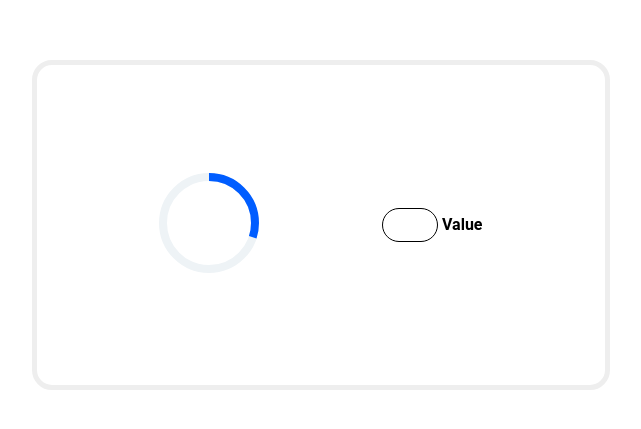
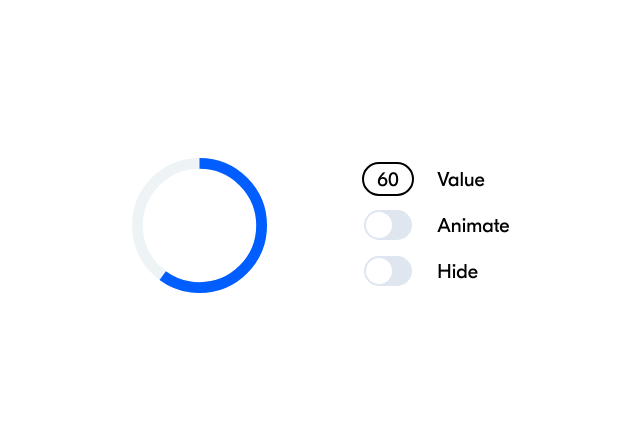
Before and after one commit to Andrpre/progress-block, a website built with Vite: page index.html in a window 1280 px wide. Shown: the part 175-604 px from the top of the page, without its empty margins (319-960 px from the left). Built offline with nearby package versions, Linux system fonts and the light colour scheme.

Commit message:
feat: implemented a ProgressBlock and a control panel for it

```diff
--- a/index.html
+++ b/index.html
@@ -8,15 +8,25 @@
   </head>
   <body>
     <main class="main">
-      <div class="progress">
-        <div class="spinner"></div>
+      <section class="wrapper">
+        <div class="progress"></div>
         <div class="controls">
-          <label class="controls__value">
-            <input type="number" min="0" max="100" class="controls__value-input">
-            Value
+          <label class="controls__number">
+            <input type="number" min="0" max="100" value="60" id="input-value" class="controls__number-input" />
+            <span class="controls__number-title">Value</span>
+          </label>
+          <label class="controls__checkbox">
+            <input type="checkbox" id="checkbox-animate" class="controls__checkbox-input" />
+            <span class="controls__checkbox-custom-input" aria-hidden="true"></span>
+            <span class="controls__checkbox-title">Animate</span>
+          </label>
+          <label class="controls__checkbox">
+            <input type="checkbox" id="checkbox-hide" class="controls__checkbox-input" />
+            <span class="controls__checkbox-custom-input"></span>
+            <span class="controls__checkbox-title">Hide</span>
           </label>
         </div>
-      </div>
+      </section>
     </main>
 
     <script type="module" src="/src/main.js"></script>
--- a/package.json
+++ b/package.json
@@ -9,6 +9,7 @@
     "preview": "vite preview"
   },
   "devDependencies": {
+    "sass": "^1.85.1",
     "vite": "^6.2.0"
   }
 }
--- a/src/ProgressBlock/ProgressBlock.js
+++ b/src/ProgressBlock/ProgressBlock.js
@@ -1,91 +1,114 @@
 export default class ProgressBlock {
-  elem = null;
   #animation = null;
+  #progress = 60;
+  #state = "normal";
 
-  constructor() {
+  constructor(config = {}) {
+    this.className = config.className || "progress-block";
+    this.color = config.color || {
+      spinner: "#005DFF",
+      spinnerBg: "#EEF3F6",
+    };
+    this.strokeSize = config.strokeSize ?? 8;
+    this.speedRate = config.speedRate ?? 1000;
+
     this.#render();
-    this.progress = 30;
-    this.state = "animated";
+    this.progress = this.#progress;
+    this.state = this.#state;
   }
 
-  set progress(percent) {
-    const circle = this.elem.querySelector(".progress-block-spinner");
-    const radius = circle.getAttribute("r");
-    const circumference = 2 * Math.PI * radius;
-
-    if (percent < 1) percent = 0;
-    if (percent > 100) percent = 100;
-
-    const offset = circumference - (percent / 100) * circumference;
-
-    circle.style.strokeDasharray = circumference;
-    circle.style.strokeDashoffset = offset;
+  set progress(value) {
+    this.#progress = Math.max(0, Math.min(100, value));
+    this.#updateProgress();
   }
 
-  set state(state) {
-    switch (state) {
-      case "animated":
-        if (!this.#animation) {
-          this.#animation = this.elem.animate(
-            [{ transform: "rotate(0deg)" }, { transform: "rotate(360deg)" }],
-            {
-              duration: 1000,
-              iterations: Infinity,
-              easing: "linear",
-            }
-          );
-        }
-        break;
+  set state(value) {
+    if (!["animated", "normal", "hidden"].includes(value)) {
+      throw new Error(`Invalid state: ${value}`);
+    }
 
-      case "normal":
-        if (this.#animation) {
-          this.#animation.cancel();
-          this.#animation = null;
-        }
-        break;
+    this.#state = value;
 
-      case "hidden":
-        if (this.elem.parentNode) {
-          this.elem.remove();
-        }
-        break;
+    if (value === "animated") this.#startAnimation();
+    if (value === "normal") this.#stopAnimation();
+    if (value === "hidden") this.#removeElement();
+  }
 
-      default:
-        break;
-    }
-    this.elem.dataset.state = state;
+  get progress() {
+    return this.#progress;
+  }
+
+  get state() {
+    return this.#state;
   }
 
   #render() {
     const wrapper = document.createElement("div");
+    const radius = 50 - this.strokeSize / 2;
+
     wrapper.innerHTML = `
-      <svg class="progress-block" viewBox="0 0 100 100">
-        <circle class="progress-block-spinner-bg" cx="50" cy="50" r="46" stroke-width="8"></circle>
+      <svg class="${this.className}" viewBox="0 0 100 100">
+        <circle class="${this.className}-spinner-bg" cx="50" cy="50" r="${radius}" stroke-width="${this.strokeSize}"></circle>
         <circle
-          class="progress-block-spinner"
+          class="${this.className}-spinner"
           cx="50"
           cy="50"
-          r="46"
-          stroke-width="8"
+          r="${radius}"
+          stroke-width="${this.strokeSize}"
         ></circle>
       </svg>
       `;
 
     this.elem = wrapper.firstElementChild;
 
-    const bgProgress = this.elem.querySelector(".progress-block-spinner-bg");
+    const bgProgress = this.elem.querySelector(`.${this.className}-spinner-bg`);
     Object.assign(bgProgress.style, {
       fill: "none",
-      stroke: "#EEF3F6",
+      stroke: this.color.spinnerBg,
     });
 
-    const progress = this.elem.querySelector(".progress-block-spinner");
+    const progress = this.elem.querySelector(`.${this.className}-spinner`);
     Object.assign(progress.style, {
       fill: "none",
-      stroke: "#005DFF",
+      stroke: this.color.spinner,
       transition: "stroke-dashoffset 0.3s ease",
     });
 
     this.elem.style.transform = "rotate(-90deg)";
   }
+
+  #updateProgress() {
+    if (!this.elem) return;
+
+    const circle = this.elem.querySelector(`.${this.className}-spinner`);
+    const radius = circle.getAttribute("r");
+    const circumference = 2 * Math.PI * radius;
+    const offset = circumference - (this.#progress / 100) * circumference;
+
+    circle.style.strokeDasharray = circumference;
+    circle.style.strokeDashoffset = offset;
+  }
+
+  #startAnimation() {
+    if (this.#animation || !this.elem) return;
+
+    this.#animation = this.elem.animate([{ transform: "rotate(0deg)" }, { transform: "rotate(360deg)" }], {
+      duration: this.speedRate,
+      iterations: Infinity,
+      easing: "linear",
+    });
+  }
+
+  #stopAnimation() {
+    if (!this.#animation) return;
+
+    this.#animation.cancel();
+    this.#animation = null;
+  }
+
+  #removeElement() {
+    if (!this.elem) return;
+
+    this.elem.remove();
+  }
 }
--- /dev/null
+++ b/src/assets/fonts/fonts.scss
@@ -0,0 +1,9 @@
+@font-face {
+  font-family: "GT Eesti Pro Display";
+  src:
+    url("./GTEestiProDisplay-Regular.woff2") format("woff2"),
+    url("./GTEestiProDisplay-Regular.woff") format("woff"),
+    url("./GTEestiProDisplay-Regular.ttf") format("truetype");
+  font-weight: normal;
+  font-style: normal;
+}
--- a/src/main.js
+++ b/src/main.js
@@ -1,21 +1,37 @@
-import ProgressBlock from './ProgressBlock/ProgressBlock.js';
+// Пример возможных настроек для ProgressBlock (нужно передать объект в конструктор при инстанцировании):
+// const configSpinner = {
+//   className: "loader",
+//   color: {
+//     spinner: "#A126C0",
+//     spinnerBg: "#EFADFF",
+//   },
+//   strokeSize: 15,
+//   speedRate: 500,
+// };
 
-const spinner = new ProgressBlock();
-document.querySelector('.spinner').append(spinner.elem);
+import "./style.scss";
+import ProgressBlock from "./ProgressBlock/ProgressBlock.js";
 
+const initProgressBlockControls = () => {
+  const wrapperElem = document.querySelector(".wrapper");
+  const progressElem = wrapperElem.querySelector(".progress");
+  const valueElem = wrapperElem.querySelector("#input-value");
+  const animateElem = wrapperElem.querySelector("#checkbox-animate");
+  const hideElem = wrapperElem.querySelector("#checkbox-hide");
 
-// spinner.progress = 35;
+  const spinner = new ProgressBlock();
 
-// spinner.state = "animated";
-spinner.state = "normal";
+  progressElem.append(spinner.elem);
 
-// let timer = 0;
-// setInterval(() => {
-//   spinner.progress = timer;
-//   timer = timer + 10;
-// }, 100);
+  valueElem.addEventListener("input", () => {
+    spinner.progress = valueElem.value;
+  });
+  animateElem.addEventListener("change", () => {
+    spinner.state = animateElem.checked ? "animated" : "normal";
+  });
+  hideElem.addEventListener("change", (e) =>
+    e.target.checked ? (spinner.state = "hidden") : progressElem.append(spinner.elem)
+  );
+};
 
-const input = document.querySelector('.controls__value-input');
-input.addEventListener('input', () => {
-    spinner.progress = input.value;
-});
+document.addEventListener("DOMContentLoaded", initProgressBlockControls);
--- /dev/null
+++ b/src/style.scss
@@ -0,0 +1,144 @@
+@import "./assets/fonts/fonts";
+
+$font-primary: "GT Eesti Pro Display", "Roboto", sans-serif;
+$font-size: 20px;
+
+$color-black: #000;
+$color-white: #fff;
+$color-blue: #005dff;
+$color-bg: #dfe6f0;
+
+$size-input-width: 48px;
+$size-input-height: 30px;
+
+$border-radius-input: 35px;
+
+@mixin flex($fd: row, $jc: center, $ai: center, $gap: 0) {
+  display: flex;
+  flex-direction: $fd;
+  justify-content: $jc;
+  align-items: $ai;
+  gap: $gap;
+}
+
+@mixin focus-outline($color) {
+  outline: 3px solid $color;
+}
+
+@mixin remove-control {
+  &::-webkit-inner-spin-button,
+  &::-webkit-outer-spin-button {
+    -webkit-appearance: none;
+    margin: 0;
+  }
+}
+
+body {
+  margin: 0;
+  padding: 0;
+  font-family: $font-primary;
+  font-size: $font-size;
+}
+
+label {
+  @include flex($gap: 25px);
+  cursor: pointer;
+}
+
+input {
+  padding: 0;
+  font-size: $font-size;
+  font-family: $font-primary;
+  border: none;
+}
+
+.main {
+  @include flex();
+  height: 100vh;
+}
+
+.wrapper {
+  @include flex($gap: 97px);
+}
+
+.progress {
+  width: 135px;
+  height: 135px;
+  display: flex;
+}
+
+.controls {
+  @include flex($fd: column, $ai: flex-start, $gap: 16px);
+}
+
+.controls__number-input {
+  width: $size-input-width;
+  height: $size-input-height;
+  text-align: center;
+  outline: 2px solid $color-black;
+  border-radius: $border-radius-input;
+
+  &:focus-visible {
+    @include focus-outline($color-blue);
+  }
+
+  @include remove-control;
+}
+
+.controls__checkbox-input {
+  position: absolute;
+  opacity: 0;
+  width: 0;
+  height: 0;
+  margin: 0;
+  padding: 0;
+  pointer-events: none;
+}
+
+.controls__checkbox-custom-input {
+  display: inline-block;
+  position: relative;
+  width: $size-input-width;
+  height: $size-input-height;
+  background-color: $color-bg;
+  transition: background-color 0.4s;
+  border-radius: $border-radius-input;
+
+  &:before {
+    position: absolute;
+    content: "";
+    height: 26px;
+    width: 26px;
+    left: 2px;
+    bottom: 2px;
+    background-color: $color-white;
+    transition: transform 0.4s;
+    border-radius: 50%;
+  }
+}
+
+.controls__checkbox-input {
+  &:focus-visible + .controls__checkbox-custom-input {
+    @include focus-outline($color-blue);
+  }
+
+  &:checked {
+    &:focus-visible + .controls__checkbox-custom-input {
+      @include focus-outline($color-black);
+    }
+
+    + .controls__checkbox-custom-input {
+      background-color: $color-blue;
+
+      &:before {
+        transform: translateX(18px);
+      }
+    }
+  }
+}
+
+@media (width < 768px) {
+  .wrapper {
+    @include flex($fd: column, $gap: 107px);
+  }
+}
```
Also changed, not shown: pnpm-lock.yaml, src/assets/fonts/GTEestiProDisplay-Regular.ttf (added), src/assets/fonts/GTEestiProDisplay-Regular.woff (added), src/assets/fonts/GTEestiProDisplay-Regular.woff2 (added), src/style.css (deleted).
